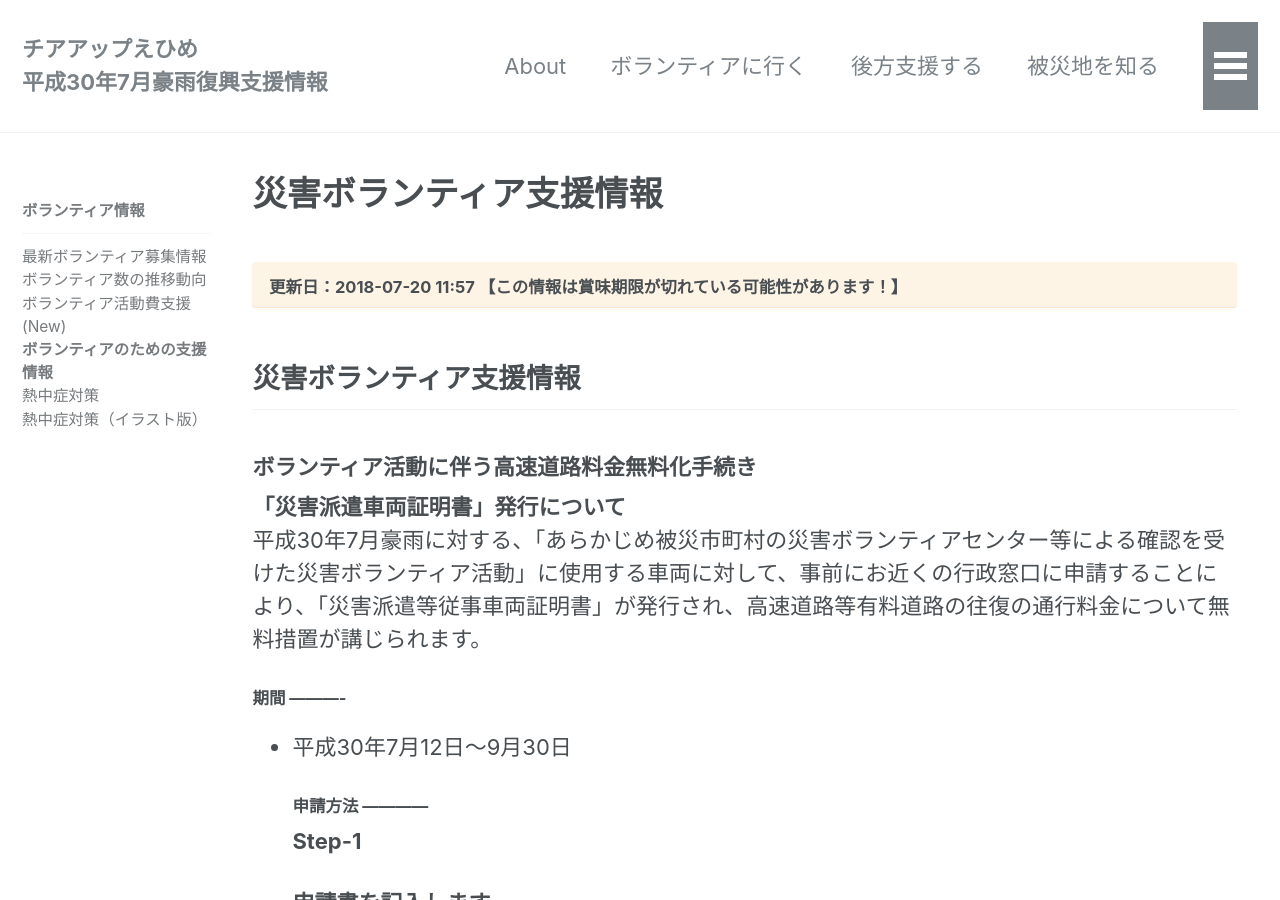
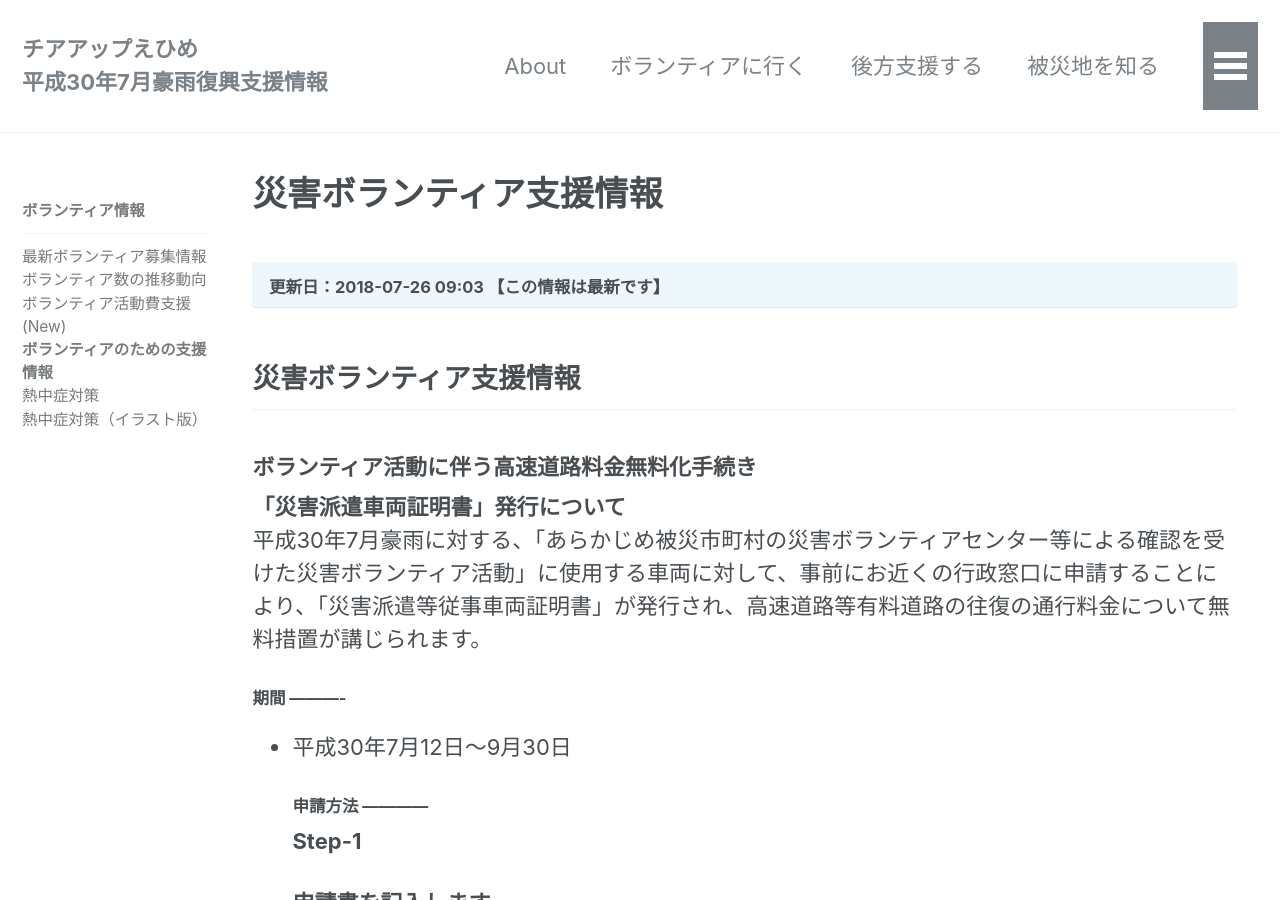
Before and after one commit to cheerup-ehime/cheerup-ehime.github.io, a Jekyll site: the page built from _pages/volunteer_backup.md, in a window 1280 px wide and 900 px high. Built offline with Jekyll 4.4.1, drawn with Linux system fonts in a browser that asks for light colours; comment, search, counter and statistics services are not loaded; some of the changed text lies outside the part shown.

Commit message:
修正時間の修正

```diff
--- a/_pages/volunteer_backup.md
+++ b/_pages/volunteer_backup.md
@@ -2,7 +2,7 @@
 title: 災害ボランティア支援情報
 permalink: /volunteer_backup/
 date: 2018-07-13 17:00:00
-last_modified_at: 2018-07-20 11:57:29 +0900
+last_modified_at: 2018-07-26 09:03:29 +0900
 sidebar:
   nav: volunteer_menu
 ---
```
